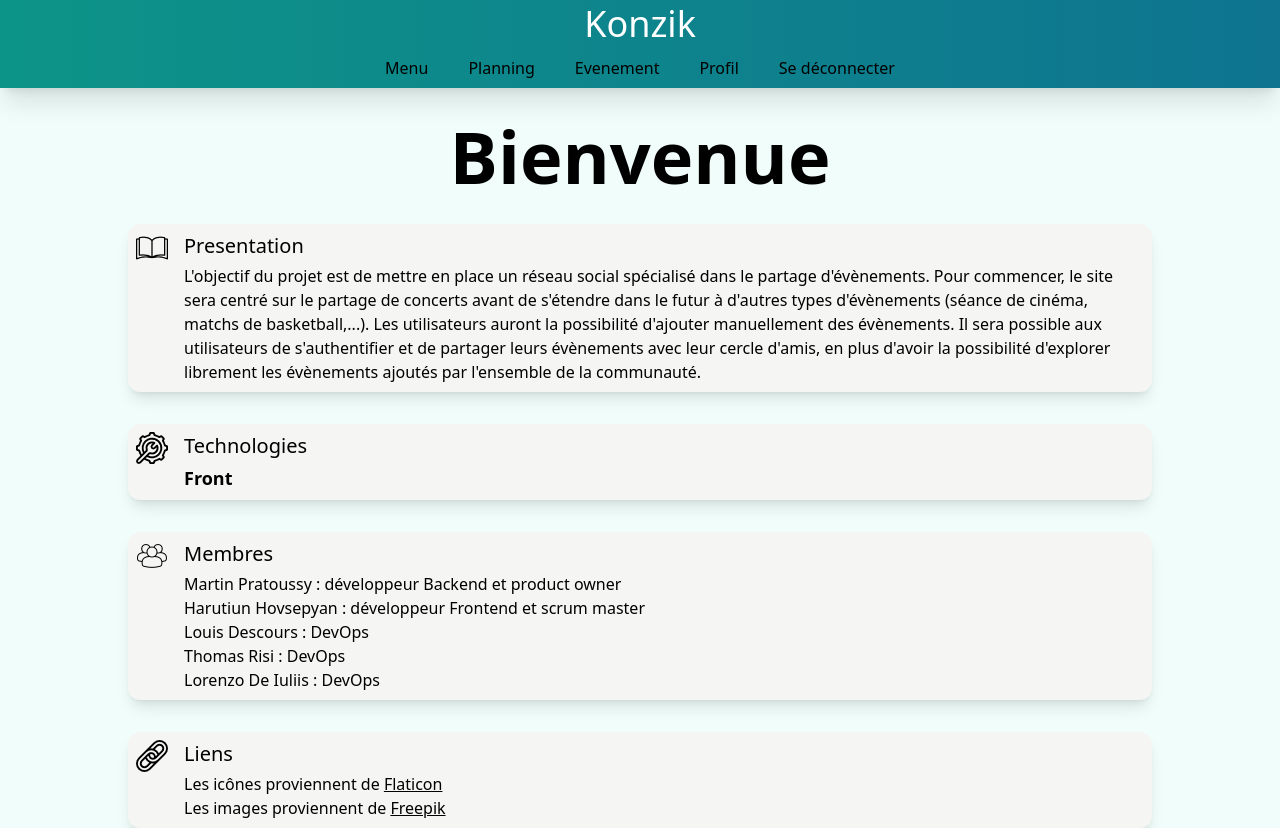
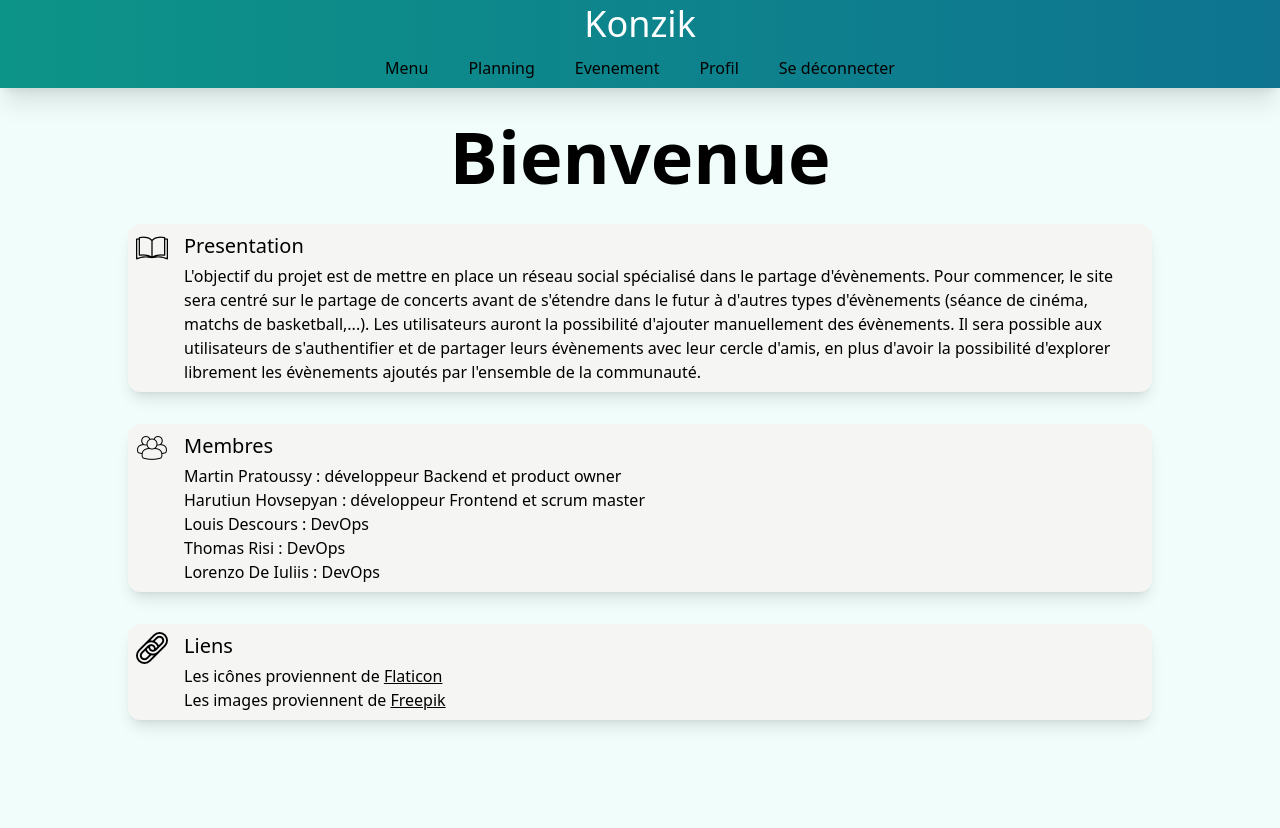
Before and after one commit to MartinPratoussy/konzik-front, a Vue app: page / in a window 1280 px wide. After the commit the page ends 800 px from the top, so only its background shows below. Built offline with nearby package versions, Linux system fonts and the light colour scheme; sample sign-in values are in the browser's storage.

Commit message:
user event update

```diff
--- a/src/components/home/Presentation.vue
+++ b/src/components/home/Presentation.vue
@@ -16,14 +16,6 @@ import WelcomeItem from "./PresentationItem.vue";
     utilisateurs de s'authentifier et de partager leurs évènements avec leur
     cercle d'amis, en plus d'avoir la possibilité d'explorer librement les
     évènements ajoutés par l'ensemble de la communauté.
-  </WelcomeItem>
-
-  <WelcomeItem>
-    <template #icon>
-      <img src="@/images/home/tools.png" />
-    </template>
-    <template #heading>Technologies</template>
-    <h2 class="text-lg font-semibold">Front</h2>
   </WelcomeItem>
 
   <WelcomeItem>
--- a/src/stores/auth.js
+++ b/src/stores/auth.js
@@ -96,7 +96,7 @@ export const useAuthStore = defineStore({
 
             axios(config)
                 .then((response) => {
-                    response.data.forEach(el => this.addEvent(el.idEvent, el.date, el.artist, el.genre, el.location, el.city, el.country))
+                    response.data.forEach(el => this.addUserEvent(el.idEvent, el.date, el.artist, el.genre, el.location, el.city, el.country))
                 })
                 .catch(function (error) {
                 console.log(error);
```
Also changed, not shown: src/images/home/tools.png (deleted).
